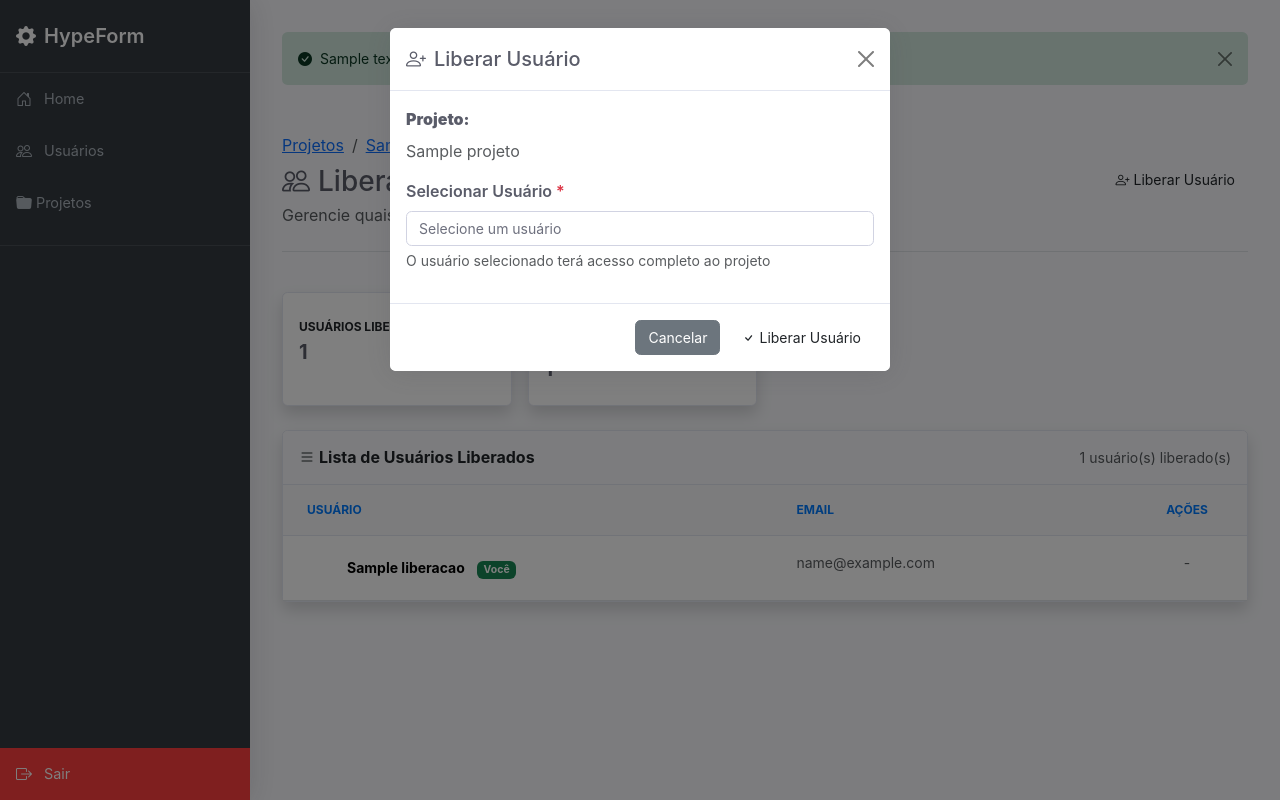
After one commit to guihcostanzi/sistema-avaliacao-bd1, a FastAPI app: template templates/liberacoes_projeto.html in a window 1280 px wide, after a click on "Liberar Usuário". The commit adds this page. Run offline with FastAPI, Linux system fonts and the light colour scheme; the visitor is signed in with stand-in values (Sample User, id 1); the template is opened without the code that fills it: most values are stand-ins (such as "Sample title", 1, 10 or a date in 2020); parts of the project's set-up code (start-up, migrations or seed data) failed here and were passed over.

Commit message:
Adicionando liberação de usuários.

```diff
--- a/templates/entidades.html
+++ b/templates/entidades.html
@@ -118,7 +118,7 @@
                         </td>
                         <td class="px-4 py-3 text-center">
                             <div class="btn-group btn-group-sm">
-                                <a href="/projetos/{{ projeto.id }}/entidades/{{ entidade.id }}/atributos" class="btn btn-outline-info" title="Gerenciar Atributos">
+                                <a href="/projetos/{{ projeto.id }}/entidades/{{ entidade.id }}/atributos" class="btn btn-outline-primary" title="Gerenciar Atributos">
                                     <i class="bi bi-list-ul"></i>
                                 </a>
                                  <a href="/projetos/{{ projeto.id }}/entidades/{{ entidade.id }}/instancias" class="btn btn-outline-dark" title="Gerenciar Instâncias">
--- /dev/null
+++ b/templates/liberacoes_projeto.html
@@ -0,0 +1,244 @@
+{% extends "base.html" %}
+
+{% block title %}Liberações de Usuários - {{ projeto.nome }}{% endblock %}
+
+{% block content %}
+<div class="d-flex justify-content-between align-items-center py-4 border-bottom">
+    <div>
+        <nav aria-label="breadcrumb">
+            <ol class="breadcrumb mb-2">
+                <li class="breadcrumb-item"><a href="/projetos/">Projetos</a></li>
+                <li class="breadcrumb-item"><a href="/projetos/{{ projeto.id }}/perguntas">{{ projeto.nome }}</a></li>
+                <li class="breadcrumb-item active">Liberações</li>
+            </ol>
+        </nav>
+        <h1 class="h3 mb-1 text-gray-800">
+            <i class="bi bi-people me-2 text-purple"></i>Liberações de Usuários
+        </h1>
+        <p class="text-muted mb-0">Gerencie quais usuários têm acesso ao projeto</p>
+    </div>
+    {% if usuarios_disponiveis %}
+    <button class="btn btn-outline-purple" data-bs-toggle="modal" data-bs-target="#modalAdicionar">
+        <i class="bi bi-person-plus me-1"></i>Liberar Usuário
+    </button>
+    {% endif %}
+</div>
+
+<div class="row g-3 my-4">
+    <div class="col-xl-3 col-md-6">
+        <div class="card border-left-purple shadow h-100 py-2">
+            <div class="card-body">
+                <div class="row no-gutters align-items-center">
+                    <div class="col mr-2">
+                        <div class="text-xs font-weight-bold text-purple text-uppercase mb-1">
+                            Usuários Liberados
+                        </div>
+                        <div class="h5 mb-0 font-weight-bold text-gray-800">{{ total_liberacoes }}</div>
+                    </div>
+                    <div class="col-auto">
+                        <i class="bi bi-people text-gray-300" style="font-size: 2rem;"></i>
+                    </div>
+                </div>
+            </div>
+        </div>
+    </div>
+    <div class="col-xl-3 col-md-6">
+        <div class="card border-left-info shadow h-100 py-2">
+            <div class="card-body">
+                <div class="row no-gutters align-items-center">
+                    <div class="col mr-2">
+                        <div class="text-xs font-weight-bold text-info text-uppercase mb-1">
+                            Usuários Disponíveis
+                        </div>
+                        <div class="h5 mb-0 font-weight-bold text-gray-800">{{ usuarios_disponiveis|length }}</div>
+                    </div>
+                    <div class="col-auto">
+                        <i class="bi bi-person-plus text-gray-300" style="font-size: 2rem;"></i>
+                    </div>
+                </div>
+            </div>
+        </div>
+    </div>
+</div>
+
+<div class="card shadow mb-4">
+    <div class="card-header py-3 d-flex justify-content-between align-items-center">
+        <h6 class="m-0 font-weight-bold text-purple">
+            <i class="bi bi-list me-1"></i>Lista de Usuários Liberados
+        </h6>
+        <small class="text-muted">
+            {% if liberacoes %}
+                {{ total_liberacoes }} usuário(s) liberado(s)
+            {% endif %}
+        </small>
+    </div>
+    <div class="card-body p-0">
+        {% if liberacoes %}
+        <div class="table-responsive">
+            <table class="table table-hover mb-0">
+                <thead class="table-light">
+                    <tr>
+                        <th class="border-0 px-4 py-3">
+                            <span class="text-xs font-weight-bold text-purple text-uppercase">Usuário</span>
+                        </th>
+                        <th class="border-0 px-4 py-3">
+                            <span class="text-xs font-weight-bold text-purple text-uppercase">Email</span>
+                        </th>
+                        <th class="border-0 px-4 py-3 text-center" style="width: 120px;">
+                            <span class="text-xs font-weight-bold text-purple text-uppercase">Ações</span>
+                        </th>
+                    </tr>
+                </thead>
+                <tbody>
+                    {% for liberacao in liberacoes %}
+                    <tr>
+                        <td class="px-4 py-3">
+                            <div class="d-flex align-items-center">
+                                <div class="bg-purple rounded-circle d-flex align-items-center justify-content-center me-2" style="width: 32px; height: 32px;">
+                                    <i class="bi bi-person text-white"></i>
+                                </div>
+                                <div>
+                                    <strong>{{ liberacao.nome }}</strong>
+                                    {% if liberacao.id == usuario.id %}
+                                        <span class="badge bg-success ms-2">Você</span>
+                                    {% endif %}
+                                </div>
+                            </div>
+                        </td>
+                        <td class="px-4 py-3">
+                            <span class="text-muted">{{ liberacao.email }}</span>
+                        </td>
+                        <td class="px-4 py-3 text-center">
+                            {% if liberacao.id != usuario.id %}
+                            <button class="btn btn-outline-danger btn-sm btn-remover"
+                                    data-bs-toggle="modal"
+                                    data-bs-target="#modalRemover"
+                                    data-id="{{ liberacao.id }}"
+                                    data-nome="{{ liberacao.nome }}"
+                                    title="Remover Liberação">
+                                <i class="bi bi-person-dash"></i>
+                            </button>
+                            {% else %}
+                            <span class="text-muted">-</span>
+                            {% endif %}
+                        </td>
+                    </tr>
+                    {% endfor %}
+                </tbody>
+            </table>
+        </div>
+        {% else %}
+        <div class="text-center py-5">
+            <i class="bi bi-people text-muted" style="font-size: 3rem;"></i>
+            <h5 class="text-muted mt-3">Nenhum usuário liberado</h5>
+            <p class="text-muted">Comece liberando usuários para acessar este projeto</p>
+        </div>
+        {% endif %}
+    </div>
+</div>
+
+{% if usuarios_disponiveis %}
+<!-- Modal Adicionar -->
+<div class="modal fade" id="modalAdicionar" tabindex="-1">
+    <div class="modal-dialog">
+        <div class="modal-content">
+            <form method="post" action="/projetos/{{ projeto.id }}/liberacoes/adicionar">
+                <div class="modal-header">
+                    <h5 class="modal-title">
+                        <i class="bi bi-person-plus me-2"></i>Liberar Usuário
+                    </h5>
+                    <button type="button" class="btn-close" data-bs-dismiss="modal"></button>
+                </div>
+                <div class="modal-body">
+                    <div class="mb-3">
+                        <label class="form-label"><strong>Projeto:</strong></label>
+                        <p class="text-muted">{{ projeto.nome }}</p>
+                    </div>
+                    <div class="mb-3">
+                        <label for="usuario_id" class="form-label">Selecionar Usuário <span class="text-danger">*</span></label>
+                        <select class="form-control" name="usuario_id" id="usuario_id" required>
+                            <option value="">Selecione um usuário</option>
+                            {% for usuario_disp in usuarios_disponiveis %}
+                            <option value="{{ usuario_disp.id }}">{{ usuario_disp.nome }} ({{ usuario_disp.email }})</option>
+                            {% endfor %}
+                        </select>
+                        <div class="form-text">O usuário selecionado terá acesso completo ao projeto</div>
+                    </div>
+                </div>
+                <div class="modal-footer">
+                    <button type="button" class="btn btn-secondary" data-bs-dismiss="modal">Cancelar</button>
+                    <button type="submit" class="btn btn-outline-purple">
+                        <i class="bi bi-check me-1"></i>Liberar Usuário
+                    </button>
+                </div>
+            </form>
+        </div>
+    </div>
+</div>
+{% endif %}
+
+<!-- Modal Remover -->
+<div class="modal fade" id="modalRemover" tabindex="-1">
+    <div class="modal-dialog">
+        <div class="modal-content">
+            <form method="post" id="formRemover">
+                <div class="modal-header">
+                    <h5 class="modal-title text-danger">
+                        <i class="bi bi-exclamation-triangle me-2"></i>Remover Liberação
+                    </h5>
+                    <button type="button" class="btn-close" data-bs-dismiss="modal"></button>
+                </div>
+                <div class="modal-body">
+                    <div class="alert alert-warning">
+                        <i class="bi bi-exclamation-triangle-fill me-2"></i>
+                        <strong>Atenção!</strong> O usuário perderá acesso ao projeto.
+                    </div>
+                    <p>Tem certeza que deseja remover a liberação do usuário <strong id="usuarioRemover"></strong>?</p>
+                </div>
+                <div class="modal-footer">
+                    <button type="button" class="btn btn-secondary" data-bs-dismiss="modal">Cancelar</button>
+                    <button type="submit" class="btn btn-danger">
+                        <i class="bi bi-person-dash me-1"></i>Sim, Remover
+                    </button>
+                </div>
+            </form>
+        </div>
+    </div>
+</div>
+{% endblock %}
+
+{% block extra_js %}
+<script type="text/template" id="config-data">
+{
+    "projetoId": {{ projeto.id }}
+}
+</script>
+
+<script>
+    var configData = JSON.parse(document.getElementById('config-data').textContent);
+    var projetoId = configData.projetoId;
+</script>
+
+<script>
+    document.addEventListener('DOMContentLoaded', function() {
+        document.querySelectorAll('.btn-remover').forEach(function(btn) {
+            btn.addEventListener('click', function() {
+                const id = this.getAttribute('data-id');
+                const nome = this.getAttribute('data-nome');
+
+                document.getElementById('formRemover').action = '/projetos/' + projetoId + '/liberacoes/remover/' + id;
+                document.getElementById('usuarioRemover').textContent = nome;
+            });
+        });
+
+        document.querySelectorAll('.modal').forEach(function(modal) {
+            modal.addEventListener('hidden.bs.modal', function() {
+                const forms = modal.querySelectorAll('form');
+                forms.forEach(function(form) {
+                    form.reset();
+                });
+            });
+        });
+    });
+</script>
+{% endblock %}
--- a/templates/projetos.html
+++ b/templates/projetos.html
@@ -121,6 +121,9 @@
                                 </a>
                                 <a href="/projetos/{{ projeto.id }}/entidades" class="btn btn-outline-success" title="Gerenciar Entidades">
                                     <i class="bi bi-diagram-3"></i>
+                                </a>
+                                <a href="/projetos/{{ projeto.id }}/liberacoes" class="btn btn-outline-secondary">
+                                    <i class="bi bi-people"></i>
                                 </a>
                                 <button class="btn btn-outline-primary btn-editar"
                                         data-bs-toggle="modal"
```
Also changed, not shown: app/routers/projeto.py (+172 -0 lines).
